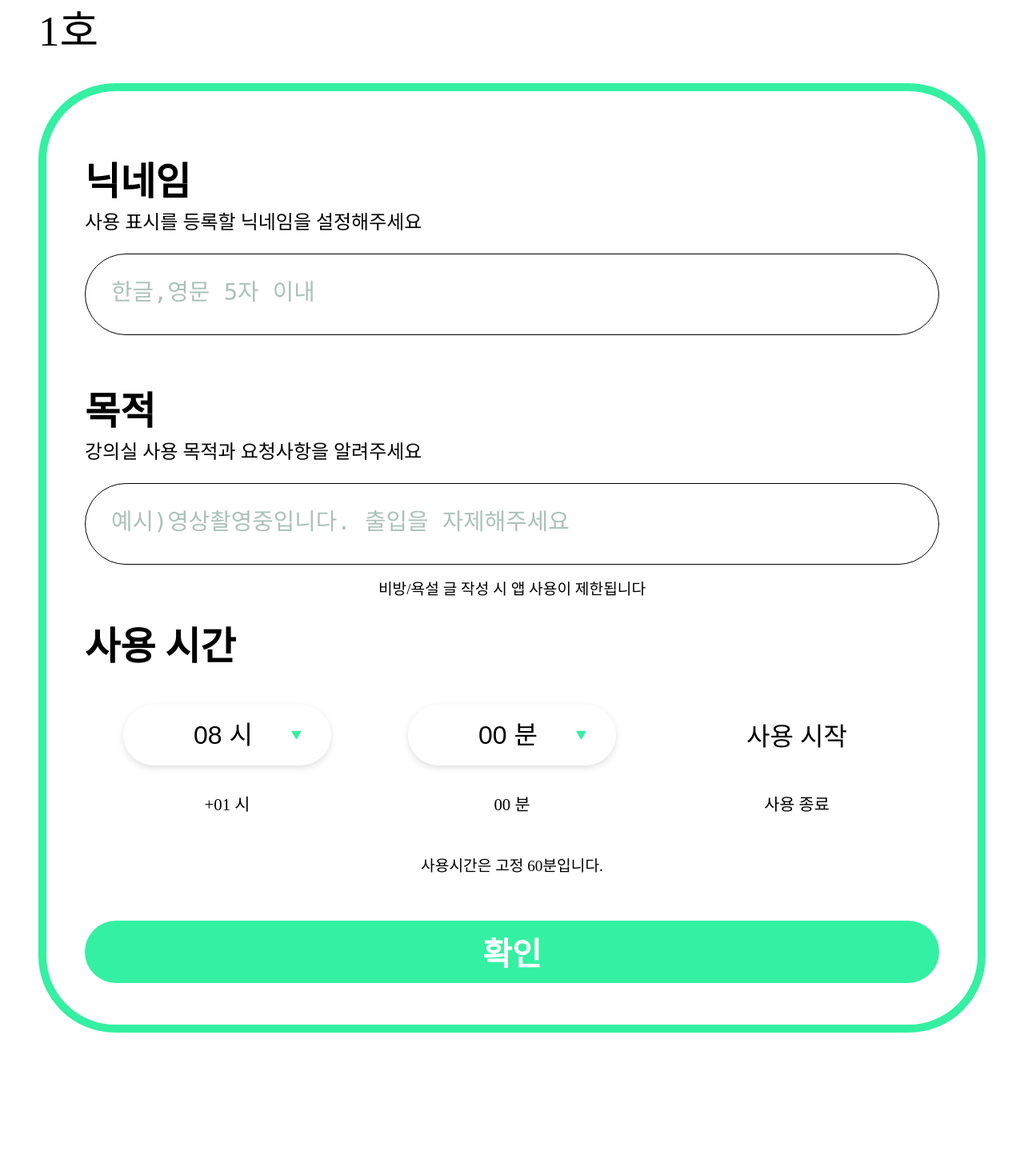
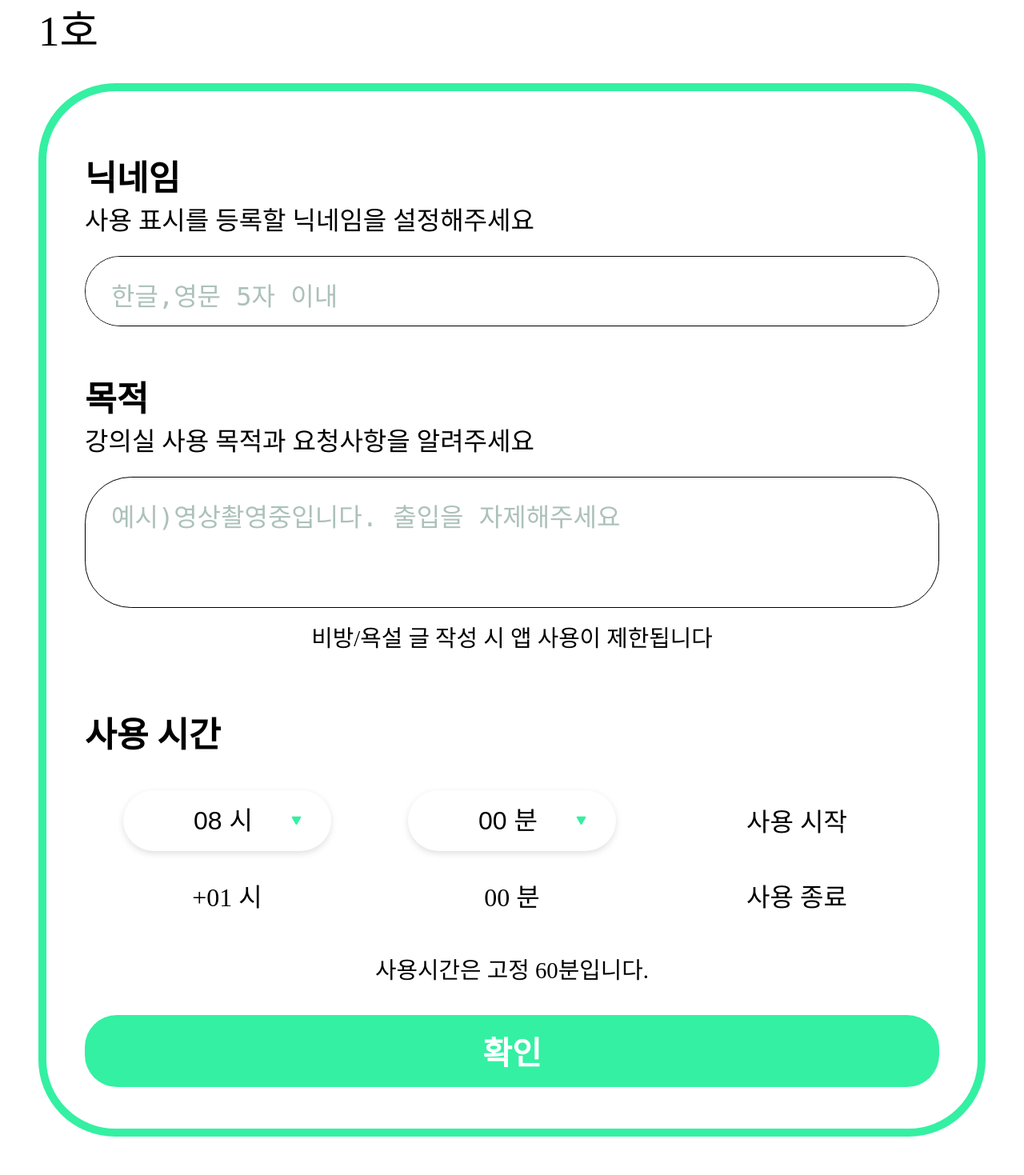
Before and after one commit to JeonK1/KUing, a Django app: page /reservation/1/1 in a window 1280 px wide. Shown: the part 294-1763 px from the top of the page at 80% size. Before the commit the page ends 1585 px from the top, so only its background shows below. Run offline with Django 3.2, Linux system fonts and the light colour scheme.

Commit message:
design size balance fix2

```diff
--- a/time_table/static/css/room_list.css
+++ b/time_table/static/css/room_list.css
@@ -27,12 +27,14 @@
     padding:5px 15px 5px 15px;
 }
 .menu_bar{
+    width:100%;
     margin: 0rem 3rem 0rem 3rem;
     margin-top: 5.0em;
     display: grid;
     grid-template-columns: 1.1fr 1fr 1fr;
 }
 .menu_item{
+    width:100%;
     float: left;
     font-weight: bold;
     font-size: 2.8rem;
@@ -43,6 +45,7 @@
     text-align: center;
 }
 .menu_item_off{
+    width:100%;
     float: left;
     font-size: 2.8rem;
     border-radius: 2.0em;
--- a/time_table/static/css/room_reservation.css
+++ b/time_table/static/css/room_reservation.css
@@ -84,33 +84,40 @@
 .container_reserve_wrapper_none{
     display: none;
 }
+#reserve_time{
+    padding-top:3rem;
+}
 .reserve_header_title{
     color: #000000;
     font-weight: bold;
-    font-size: 3.0rem;
+    font-size: 2.7rem;
 }
 .reserve_header_context{
+    width:100%;
     color: #000000;
-    font-size: 1.5rem;
+    font-size: 2.0rem;
 }
 #context_start_msg{
     margin-top: 3.5rem;
 }
 .reserve_container_context2{
+    width:100%;
     color: #000000;
     font-size: 2.0rem;
     text-align: center;
     margin-top: 2rem;
 }
 .reserve_container_context{
+    width:100%;
     color: #000000;
-    font-size: 1.3rem;
+    font-size: 2.0rem;
     text-align: center;
     margin-top: 2rem;
 }
 .reserve_container_comment{
+    width:100%;
     color: #000000;
-    font-size: 1.2rem;
+    font-size: 1.8rem;
     text-align: center;
     margin-top:15px;
     margin-bottom:20px;
@@ -127,9 +134,9 @@
     border-radius: 1.8em;
     border:solid 1px black;
     color: #000000;
-    font-size: 1.8rem;
+    font-size: 2rem;
     margin-top: 1.5rem;
-    padding: 1.5rem 2rem 0.5rem 2rem;
+    padding: 1.5rem 2rem 1.5rem 2rem;
     resize: none;
 }
 .reserve_container_timewrap{
@@ -170,23 +177,23 @@
     font-weight: bold;
     font-size: 2.5rem;
     color: #ffffff;
-    padding-top:10px;
-    padding-bottom:10px;
+    padding-top:1rem;
+    padding-bottom:1rem;
     margin-bottom: 20px;
 }
 
 /* textarea hint */
 ::placeholder {
   color: #ACC1B9;
-  font-size: 1.8rem;
+  font-size: 2.0rem;
 }
 :-ms-input-placeholder { /* Internet Explorer 10-11 */
-  color: #acc189;
-  font-size: 1.8rem;
+  color: #ACC1B9;
+  font-size: 2.0rem;
 }
 ::-ms-input-placeholder { /* Microsoft Edge */
-  color: #acc189;
-  font-size: 1.8rem;
+  color: #ACC1B9;
+  font-size: 2.0rem;
 }
 
 
--- a/time_table/templates/room_reservation.html
+++ b/time_table/templates/room_reservation.html
@@ -29,15 +29,15 @@
                     <div class="reserve_header_title">닉네임</div>
                     <div class="reserve_header_context">사용 표시를 등록할 닉네임을 설정해주세요</div>
                     <div class="reserve_container_editbox_wrap" id="editbox_nickname">
-                        <textarea name="username" maxlength="5" class="reserve_container_editbox" placeholder="한글,영문 5자 이내"></textarea>
+                        <textarea rows="1" name="username" maxlength="5" class="reserve_container_editbox" placeholder="한글,영문 5자 이내"></textarea>
                     </div>
                     <div class="reserve_header_title">목적</div>
                     <div class="reserve_header_context">강의실 사용 목적과 요청사항을 알려주세요</div>
                     <div class="reserve_container_editbox_wrap">
-                        <textarea name="description" class="reserve_container_editbox" placeholder="예시)영상촬영중입니다. 출입을 자제해주세요"></textarea>
+                        <textarea rows="3" name="description" class="reserve_container_editbox" placeholder="예시)영상촬영중입니다. 출입을 자제해주세요"></textarea>
                     </div>
                     <div class="reserve_container_comment">비방/욕설 글 작성 시 앱 사용이 제한됩니다</div>
-                    <div class="reserve_header_title">사용 시간</div>
+                    <div class="reserve_header_title" id="reserve_time">사용 시간</div>
                     <div class="reserve_container_timewrap">
                         <select name="start_time_hour" class="reserve_container_select" id="start_time_hour" style="background: url({% static 'img/ic_downBtn2.png' %}) no-repeat 85% 50%;">
                             <option value="8">08 시</option>
@@ -71,7 +71,7 @@
                         <div class="reserve_container_context">사용 종료</div>
                     </div>
                     <div class="reserve_container_comment">사용시간은 고정 60분입니다.</div>
-                    <br><br>
+                    <br>
                     <div class="reserve_useBtn_wrapper" onclick="">
                         <input class="reserve_useBtn" type="submit" value="확인" />
                     </div>
```
Also changed, not shown: time_table/static/css/room.css (+9 -9 lines).
